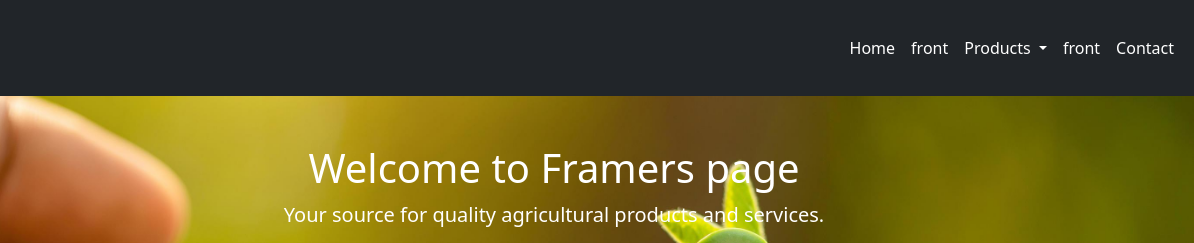
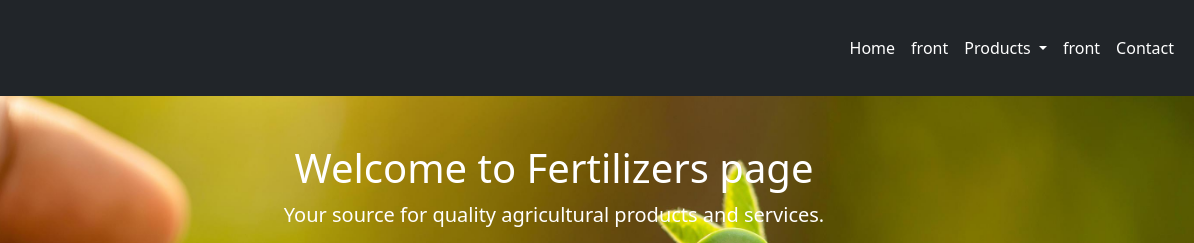
Before and after one commit to vimal-2004/basic-git, a website: page ex1.html in a window 1280 px wide. Shown: the top 243 px of the page, 86-1280 px from the left. Drawn offline with nearby package versions, Linux system fonts and the light colour scheme.

Commit message:
second commit

```diff
--- a/ex1.html
+++ b/ex1.html
@@ -54,7 +54,7 @@
 
 
 <section class="jumbotron text-center" style="background-image: url('h1.jpg'); background-size: cover; background-position: center; height: 600px;">
-  <h1 class="animated-text">Welcome to Framers page</h1>
+  <h1 class="animated-text">Welcome to Fertilizers page</h1>
   <p class="lead">Your source for quality agricultural products and services.</p>
   <a href="#services" class="btn btn-success">Explore Services</a>
 </section>
```
